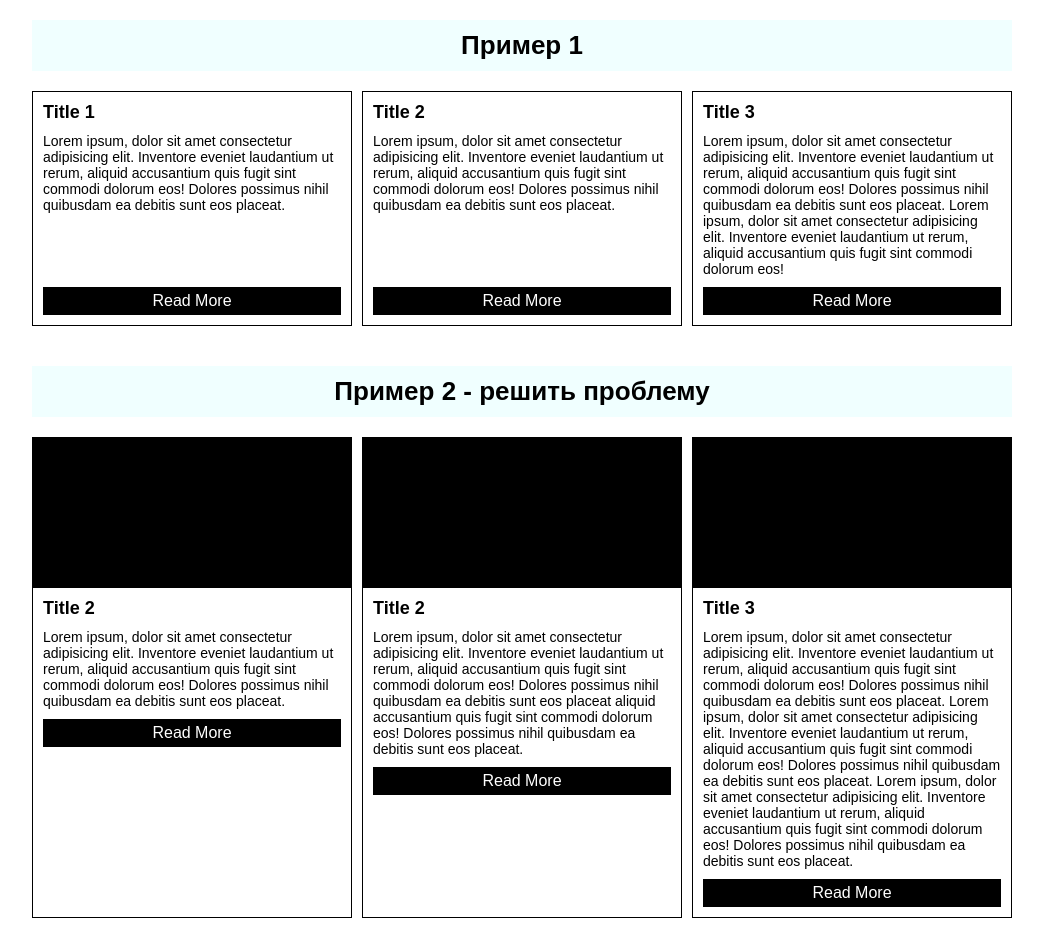
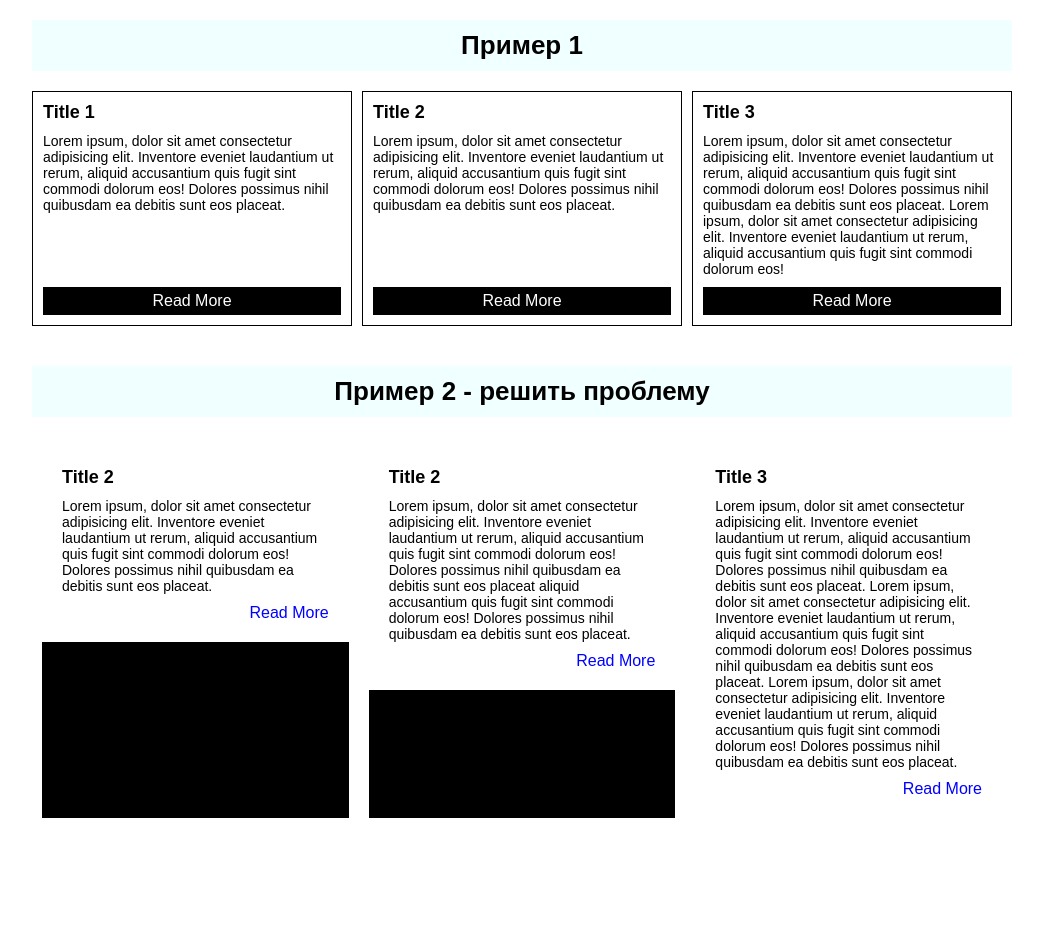
Before and after one commit to Igritus/Fronted, a plain HTML site: page 12/index.htm in a window 1280 px wide. Shown: the whole page, without its empty margins (118-1161 px from the left). After the commit the page ends 848 px from the top, so only its background shows below. Drawn offline with Linux system fonts and the light colour scheme.

Commit message:
решение 12 лабы

```diff
--- a/12/style.css
+++ b/12/style.css
@@ -59,35 +59,50 @@ img {
 
 
 /* items2 */
+.items2 {
+    display: flex;
+    flex-wrap: wrap;
+}
 
-.items2{
-    display: grid;
-    grid-template-columns: repeat(3, minmax(0, 1fr));
-    gap: 10px;
+.item2 {
+    flex: 1;
+    margin: 10px;
+    overflow: hidden;
+    position: relative;
 }
-.item2{
+
+.item2__bg {
+    background-color: black;
+    height: 100%;
+    width: 100%;
+    position: absolute;
+    z-index: -1;
+}
+
+.item2__body {
+    background-color: white;
+    padding: 20px;
+    position: relative;
+    z-index: 1;
     display: flex;
     flex-direction: column;
-    border: 1px solid black;
+    align-items: flex-start;
+    align-self: flex-end;
 }
-.item2__name{
+
+.item2__name {
+    font-size: 18px;
     margin-bottom: 10px;
-    font-size: 18px;
 }
-.item2__content{
+
+.item2__content {
+    font-size: 14px;
     margin-bottom: 10px;
-    font-size: 14px;
 }
-.item2__footer{
-    background-color: black;
-    color: white;
-    padding: 5px;
-    text-align: center;
+
+.item2__footer {
+    align-self: flex-end;
+    margin-top: auto;
+    color: blue;
+    cursor: pointer;
 }
-.item2__bg{
-    height: 150px;
-    background-color: black;
-}
-.item2__body{
-    padding: 10px;
-}
```
